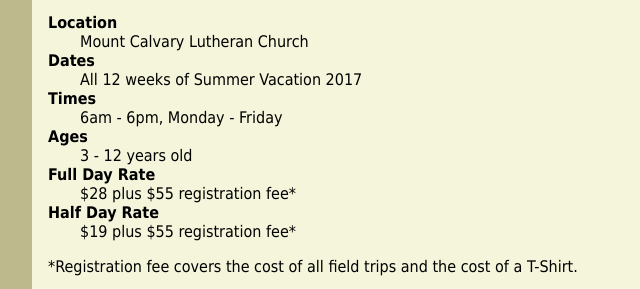
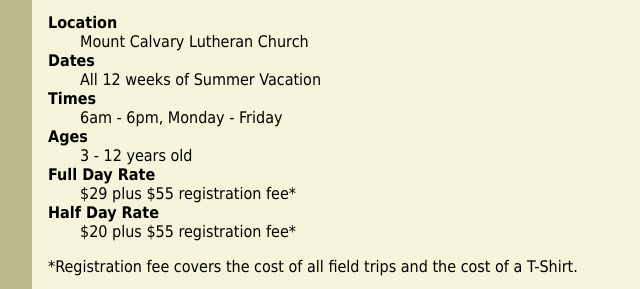
Before and after one commit to gabemcninch/MountCalvary, a plain HTML site: page preschool_program.html in a window 1280 px wide. Shown: the part 1472-1761 px from the top of the page, 194-834 px from the left. Drawn offline with Linux system fonts and the light colour scheme.

Commit message:
Update preschool_program.html

```diff
--- a/preschool_program.html
+++ b/preschool_program.html
@@ -113,15 +113,15 @@
                 <dt>Location</dt>
                 <dd>Mount Calvary Lutheran Church</dd>
                 <dt>Dates</dt>
-                <dd>All 12 weeks of Summer Vacation 2017</dd>
+                <dd>All 12 weeks of Summer Vacation </dd>
                 <dt>Times</dt>
                 <dd>6am - 6pm, Monday - Friday</dd>
                 <dt>Ages</dt>
                 <dd>3 - 12 years old</dd>
                 <dt>Full Day Rate</dt>
-                <dd>$28 plus $55 registration fee*</dd>
+                <dd>$29 plus $55 registration fee*</dd>
                 <dt>Half Day Rate</dt>
-                <dd>$19 plus $55 registration fee*</dd>
+                <dd>$20 plus $55 registration fee*</dd>
             </dl>
             <p>*Registration fee covers the cost of all field trips and the cost of a T-Shirt.</p>
             <p>BONUS: Ask about our second child discount</p>
```
